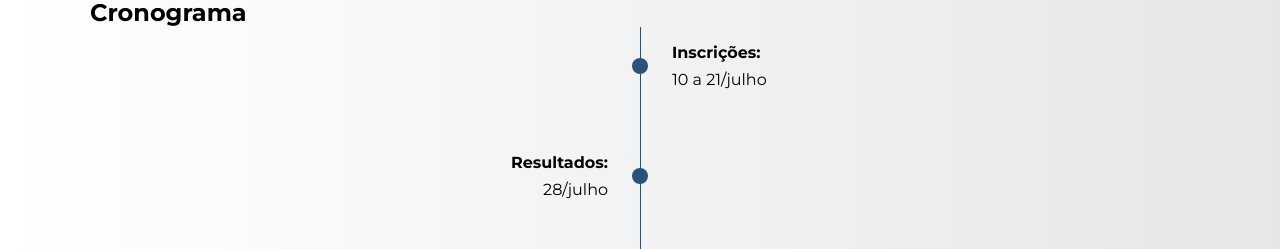
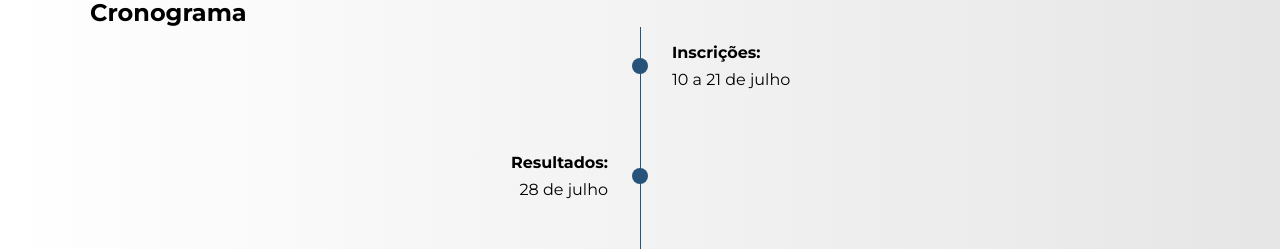
Before and after one commit to igorroc/residencia-next, a Next.js app: page /processo-seletivo in a window 1280 px wide. Shown: the part 355-604 px from the top of the page. Built offline with nearby package versions, Linux system fonts and the light colour scheme.

Commit message:
fix: Cronograma

```diff
--- a/src/app/processo-seletivo/page.tsx
+++ b/src/app/processo-seletivo/page.tsx
@@ -22,11 +22,11 @@ export default function ProcessoSeletivo() {
 					<div className={styles.cronograma}>
 						<div className={styles.cronogramaItem}>
 							<strong>Inscrições:</strong>
-							<p>10 a 21/julho</p>
+							<p>10 a 21 de julho</p>
 						</div>
 						<div className={styles.cronogramaItem}>
 							<strong>Resultados:</strong>
-							<p>28/julho</p>
+							<p>28 de julho</p>
 						</div>
 						<div className={styles.cronogramaItem}>
 							<strong>Prazos para Recursos:</strong>
```
